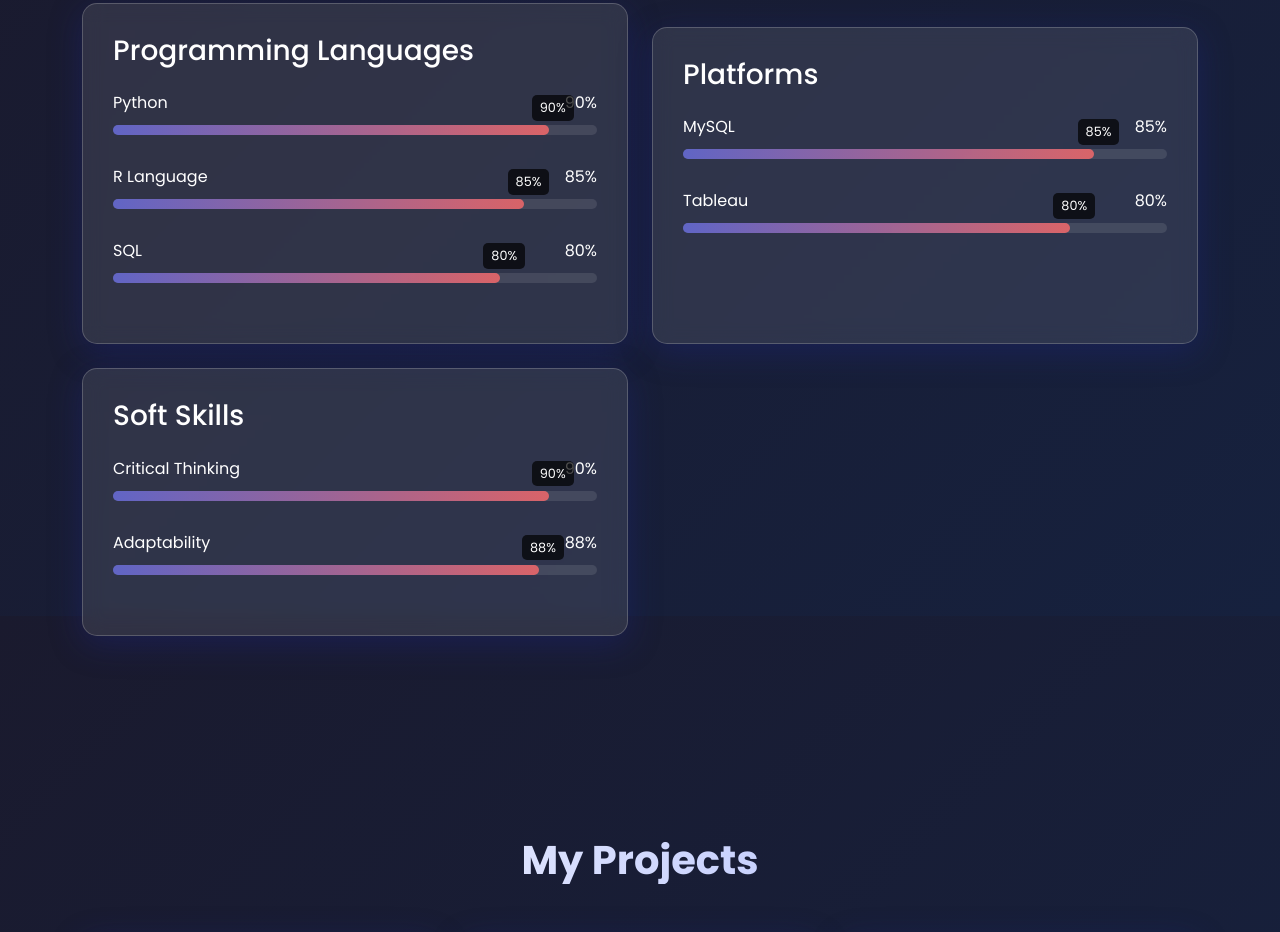
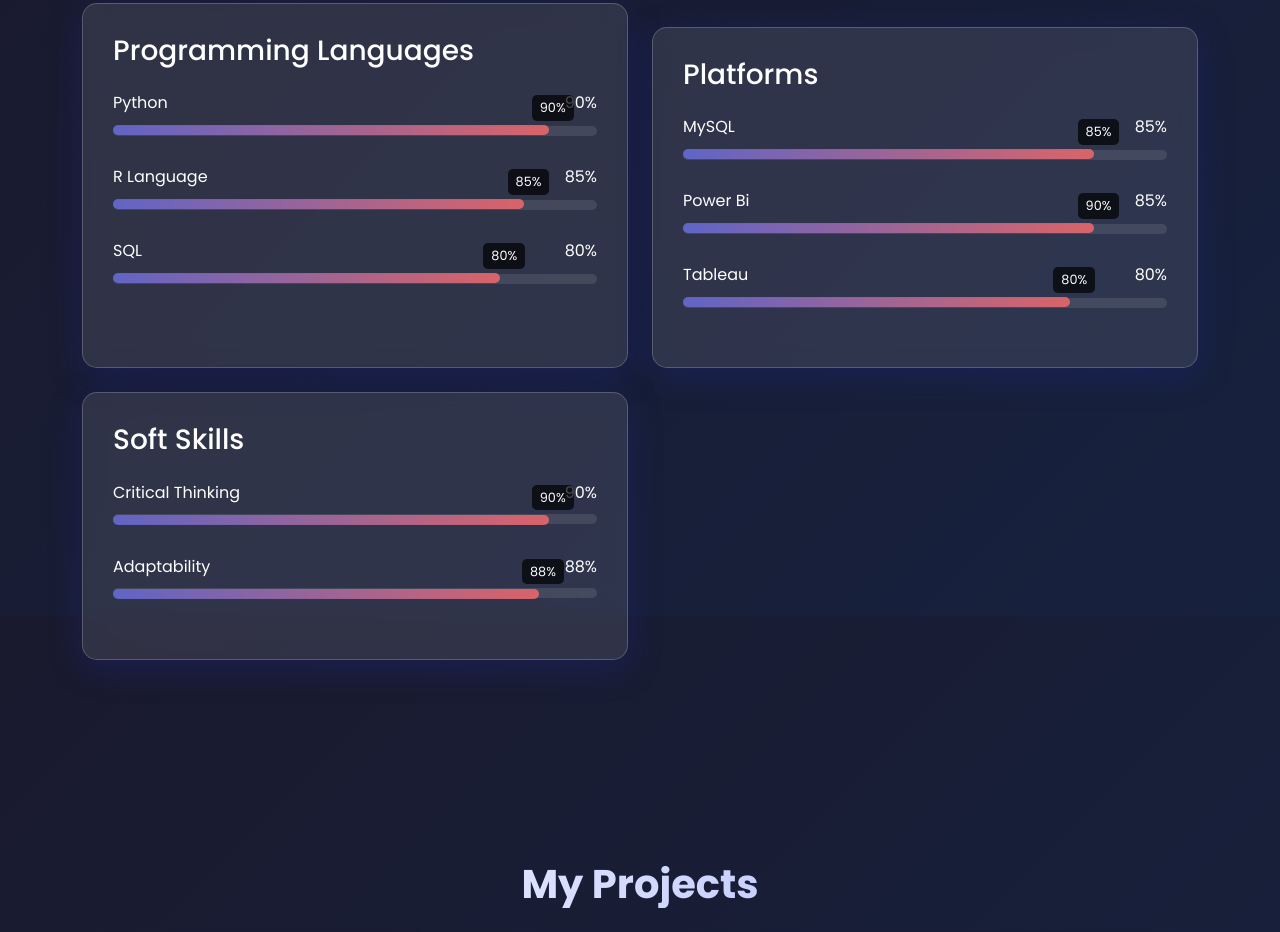
Before and after one commit to klsvsurya/Portifolio, a plain HTML site: page index.html in a window 1280 px wide. Shown: the part 1784-2716 px from the top of the page. Drawn offline with nearby package versions, Linux system fonts and the light colour scheme; animation ran at ten frames a second.

Commit message:
Update index.html

```diff
--- a/index.html
+++ b/index.html
@@ -931,6 +931,15 @@
                         </div>
                         <div class="skill-item">
                             <div class="skill-name">
+                                <span>Power Bi</span>
+                                <span>85%</span>
+                            </div>
+                            <div class="progress">
+                                <div class="progress-bar" role="progressbar" style="width: 85%" aria-valuenow="85" aria-valuemin="0" aria-valuemax="100" data-progress="90%"></div>
+                            </div>
+                        </div>
+                        <div class="skill-item">
+                            <div class="skill-name">
                                 <span>Tableau</span>
                                 <span>80%</span>
                             </div>
```
